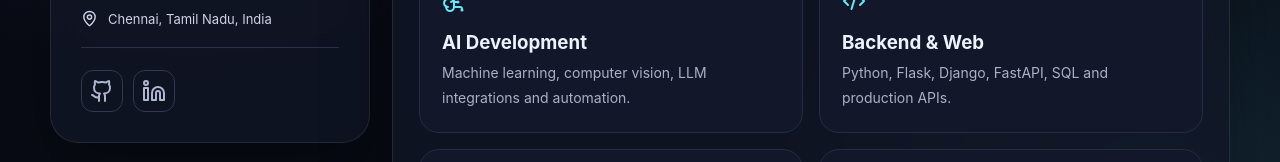
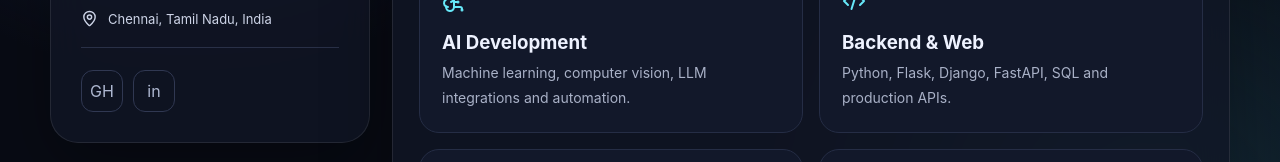
Before and after one commit to Nithishrish23/Nithish-portfolio, a React (Vite) app: page / in a window 1280 px wide. Shown: the part 472-634 px from the top of the page. Built offline with nearby package versions, Linux system fonts and the light colour scheme.

Commit message:
fix: replace unavailable brand icons

```diff
--- a/src/main.jsx
+++ b/src/main.jsx
@@ -1,6 +1,6 @@
 import React, { useState } from 'react';
 import { createRoot } from 'react-dom/client';
-import { Github, Linkedin, Mail, MapPin, Phone, Send, Code2, BrainCircuit, Smartphone, Database, ExternalLink, CheckCircle2 } from 'lucide-react';
+import { Mail, MapPin, Phone, Send, Code2, BrainCircuit, Smartphone, Database, ExternalLink, CheckCircle2 } from 'lucide-react';
 import './styles.css';
 
 const experience = [
@@ -47,7 +47,10 @@ function App() {
         <a href="tel:+917708358913"><Phone size={17}/> +91 7708358913</a>
         <span><MapPin size={17}/> Chennai, Tamil Nadu, India</span>
       </div>
-      <div className="socials"><a href="https://github.com/Nithishrish23" target="_blank" rel="noreferrer"><Github/></a><a href="https://www.linkedin.com/in/nithishrish/" target="_blank" rel="noreferrer"><Linkedin/></a></div>
+      <div className="socials">
+        <a href="https://github.com/Nithishrish23" target="_blank" rel="noreferrer" aria-label="GitHub"><span className="social-mark">GH</span></a>
+        <a href="https://www.linkedin.com/in/nithishrish/" target="_blank" rel="noreferrer" aria-label="LinkedIn"><span className="social-mark">in</span></a>
+      </div>
     </aside>
 
     <main className="content glass">
```
